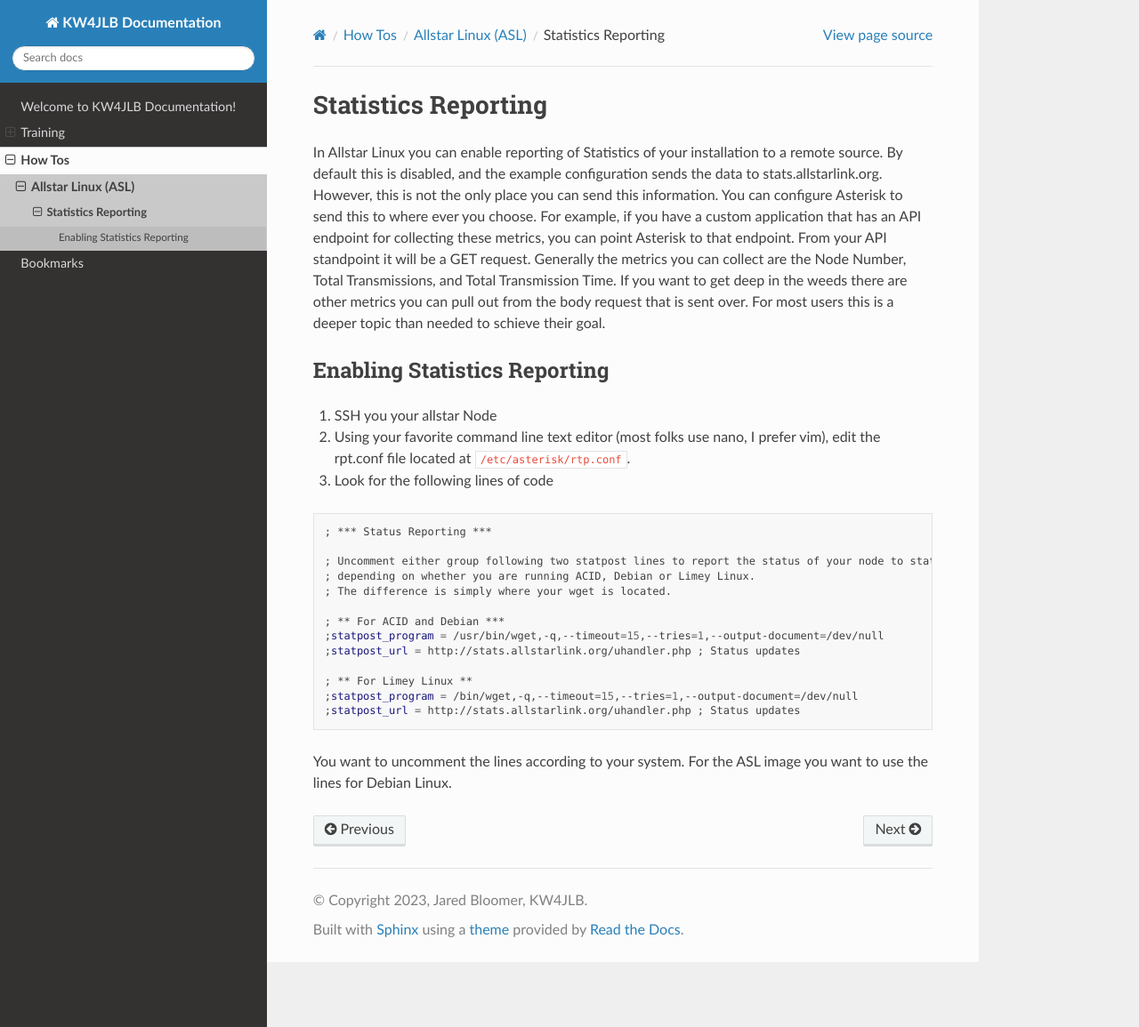
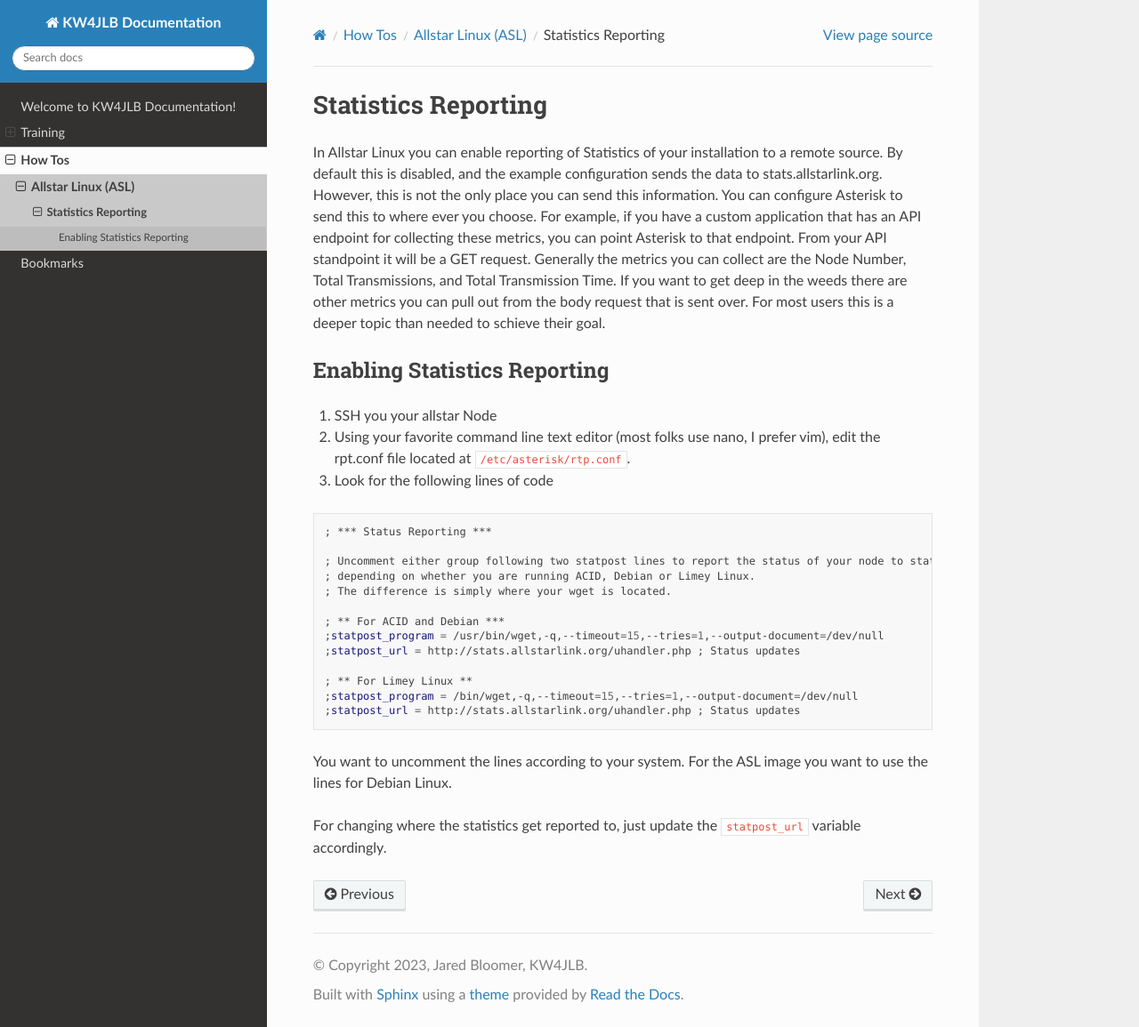
Before and after one commit to jared-bloomer/KW4JLB-Documentation, a Sphinx documentation site: the page built from docs/source/how_tos/allstarlinux/stats/index.rst, in a window 1280 px wide and 1155 px high. Shown: the whole window at 89% size. Built offline with Sphinx 7.4.7 and the Read the Docs theme 2.0.0, drawn with Linux system fonts in a browser that asks for light colours.

Commit message:
Adding how to chage where stats go

```diff
--- a/docs/source/how_tos/allstarlinux/stats/index.rst
+++ b/docs/source/how_tos/allstarlinux/stats/index.rst
@@ -27,3 +27,5 @@ Enabling Statistics Reporting
     ;statpost_url = http://stats.allstarlink.org/uhandler.php ; Status updates
 
 You want to uncomment the lines according to your system. For the ASL image you want to use the lines for Debian Linux.
+
+For changing where the statistics get reported to, just update the ``statpost_url`` variable accordingly.
```
